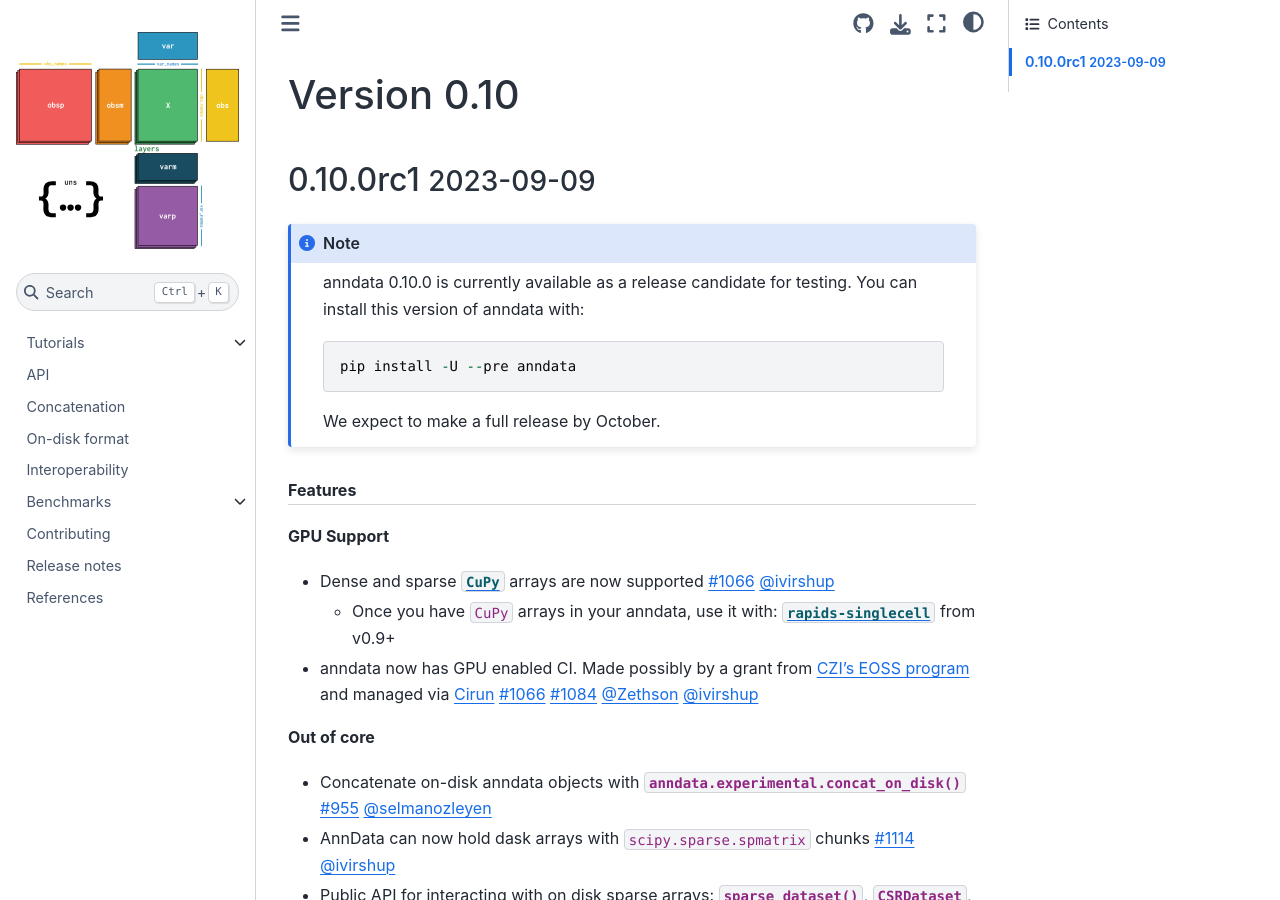
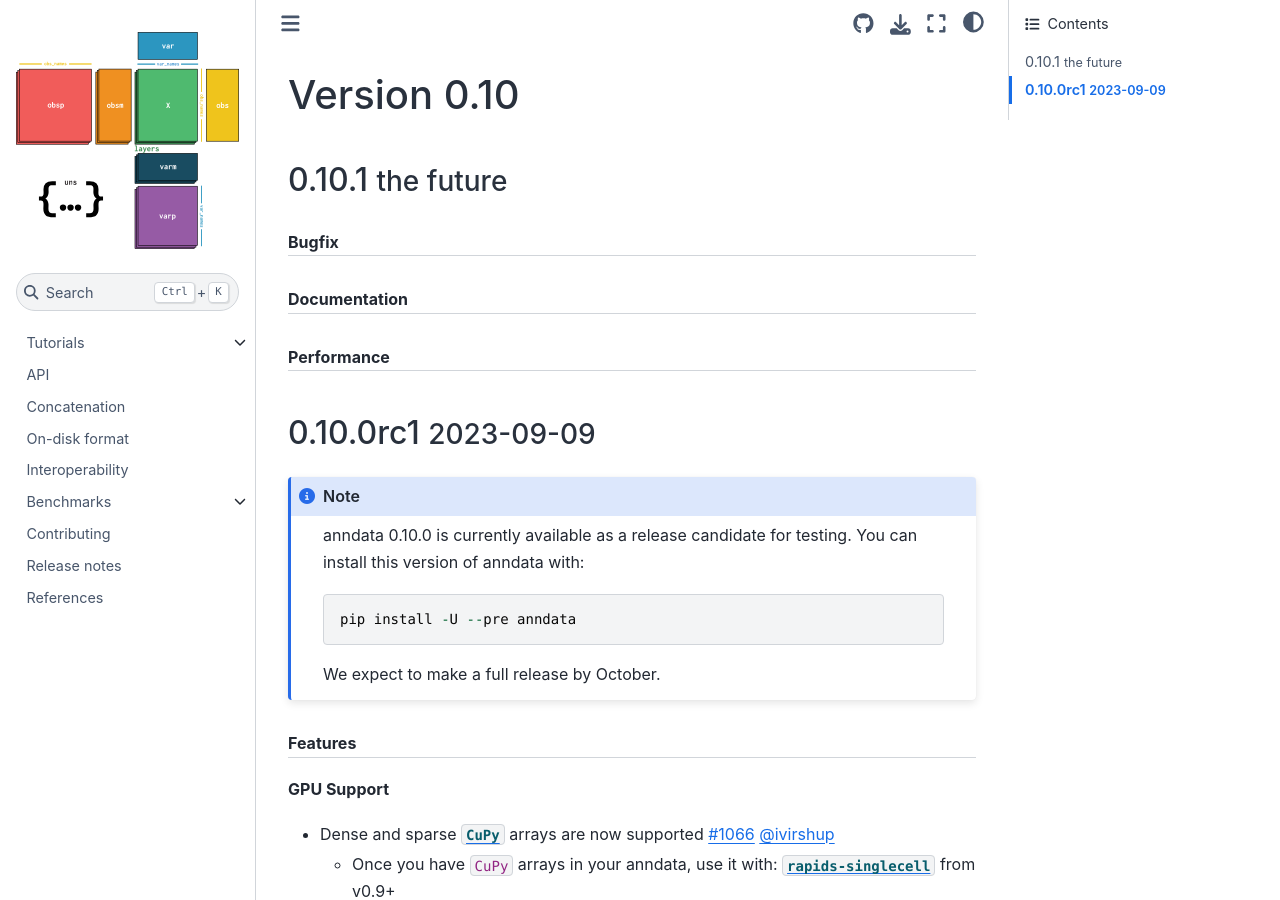
Before and after one commit to scverse/anndata, a Sphinx documentation site: the page built from docs/release-notes/release-latest.md, in a window 1280 px wide and 900 px high. Built offline with Sphinx 7.4.7 and the Sphinx Book theme 1.1.4, drawn with Linux system fonts in a browser that asks for light colours.

Commit message:
Start 0.10.1

````diff
--- /dev/null
+++ b/docs/release-notes/0.10.1.md
@@ -0,0 +1,10 @@
+### 0.10.1 {small}`the future`
+
+```{rubric} Bugfix
+```
+
+```{rubric} Documentation
+```
+
+```{rubric} Performance
+```
--- a/docs/release-notes/release-latest.md
+++ b/docs/release-notes/release-latest.md
@@ -1,4 +1,7 @@
 ## Version 0.10
+
+```{include} /release-notes/0.10.1.md
+```
 
 ```{include} /release-notes/0.10.0.md
 ```
````
